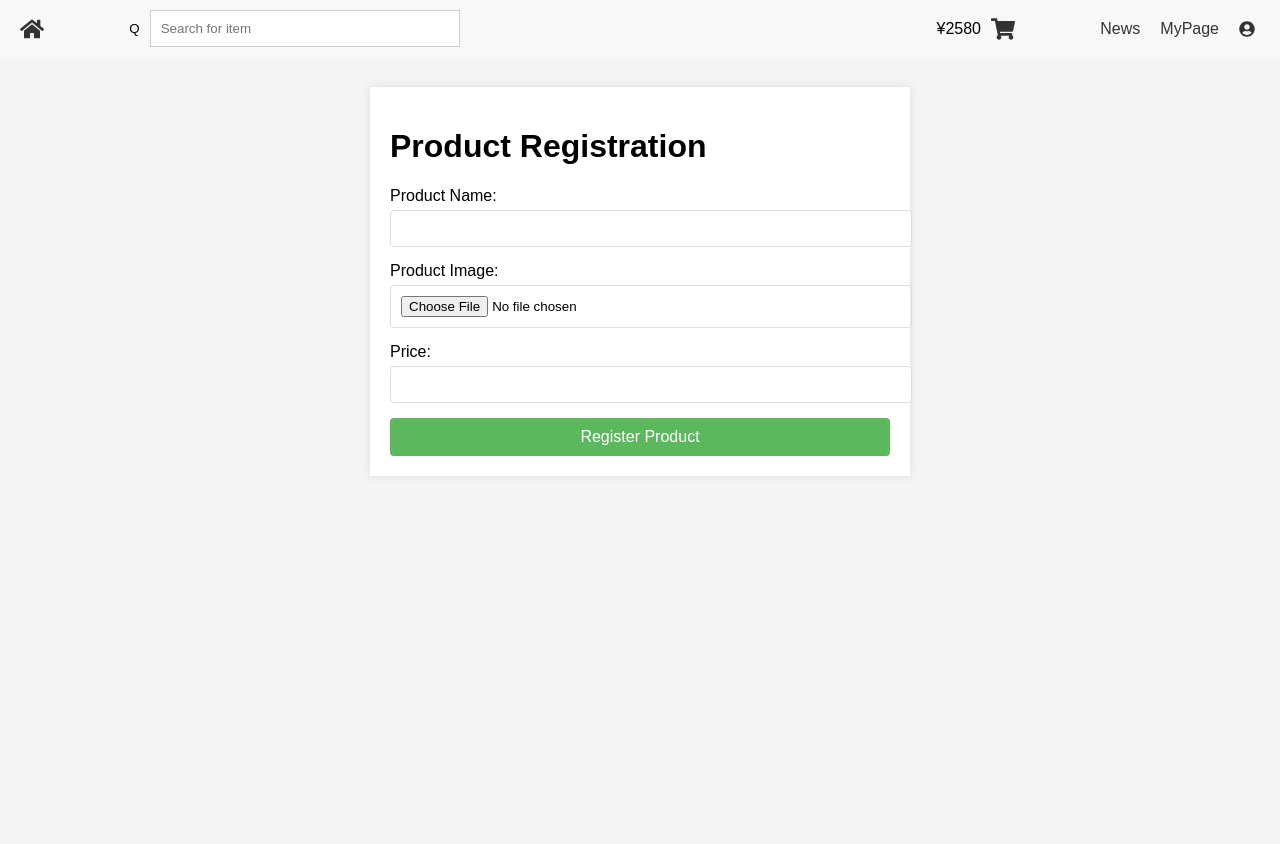
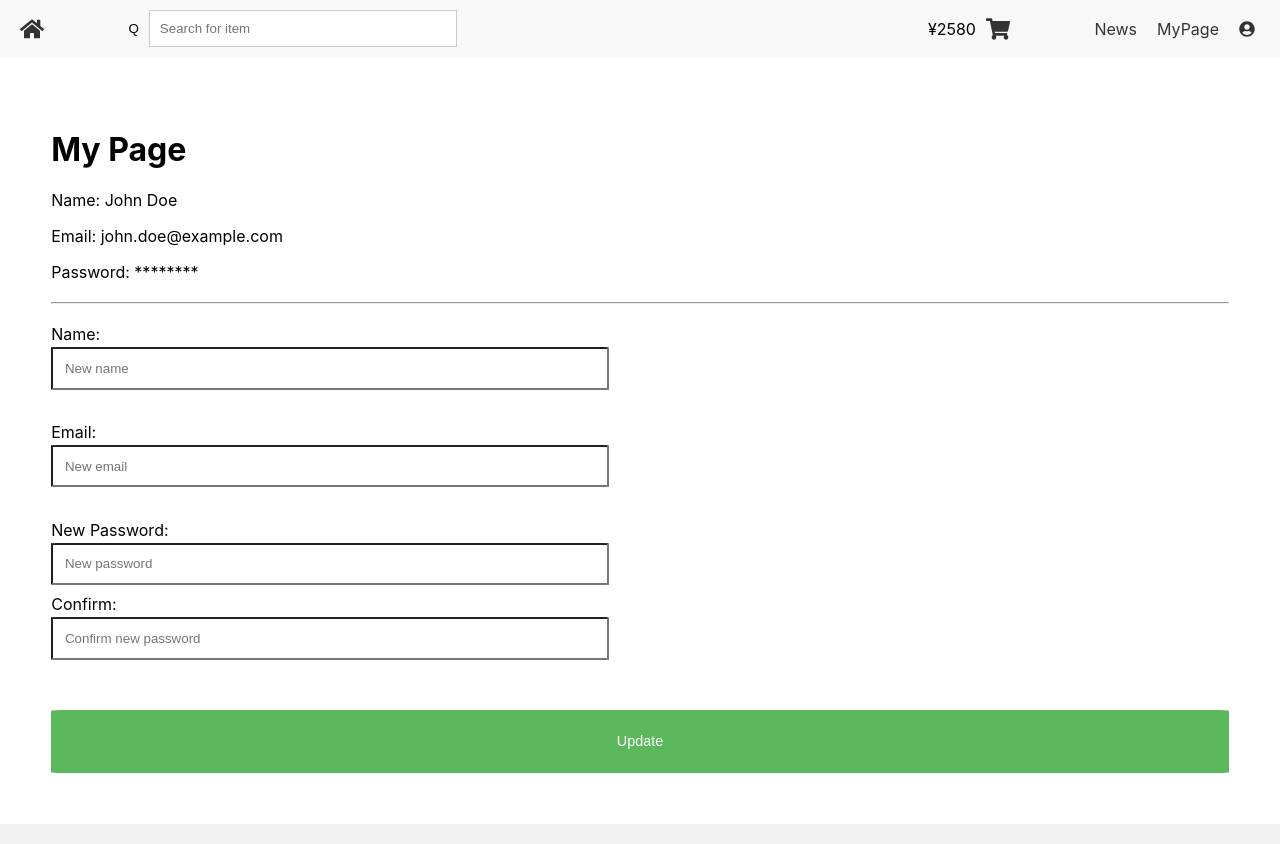
Before and after one commit to nagamoridaiki/ec_app_front_practice, a React (Create React App) app: page / in a window 1280 px wide. Before the commit the page ends 800 px from the top, so only its background shows below. Built offline with nearby package versions, Linux system fonts and the light colour scheme.

Commit message:
サインイン/ログイン/マイページ画面 (#3)

```diff
--- /dev/null
+++ b/src/Login.tsx
@@ -0,0 +1,27 @@
+import React from 'react';
+import './SignIn.css'; // Reusing existing CSS for the header part
+
+function Login() {
+  // Implement the state and logic for login items here
+
+  return (
+    <div className="signin-container">
+      <h1>Login</h1>
+      <form className="signin-form">
+        <div className="form-group">
+          <label htmlFor="email">Email:</label>
+          <input type="email" id="email" name="email" required />
+        </div>
+
+        <div className="form-group">
+          <label htmlFor="password">Password:</label>
+          <input type="password" id="password" name="password" required />
+        </div>
+
+        <button type="submit" className="signin-button">Login</button>
+      </form>
+    </div>
+  );
+}
+
+export default Login;
--- /dev/null
+++ b/src/MyPage.css
@@ -0,0 +1,51 @@
+.signin-container {
+  background-color: #fff;
+  min-width: 10%; /* Further reduced width for better screen balance */
+  margin: auto;
+  padding: 4%; /* Reduced padding for a smaller form */
+  box-shadow: 0 0.5% 2.5% rgba(0, 0, 0, 0.1);
+  border-radius: 2%; /* Added border-radius for rounded corners */
+}
+
+
+
+.signin-form {
+  display: flex;
+  flex-direction: column;
+}
+
+.form-group {
+  margin-bottom: 2%; /* Reduced margin for a tighter layout */
+  width: 50%; /* Shortened width for form-group */
+  border: none; /* Removes the border */
+}
+
+.form-group label {
+  display: block;
+  margin-bottom: 0.5%; /* Reduced margin for a tighter layout */
+}
+
+.form-group input[type="text"],
+.form-group input[type="email"],
+.form-group input[type="password"] {
+  width: calc(100% - 10%); /* Further adjusted width for even smaller input fields */
+  padding: 2%; /* Reduced padding for smaller input fields */
+  border: 0.1% solid #ddd;
+  border-radius: 1%; /* Adjust for rounded corners */
+  margin-bottom: 1.5%; /* Reduced margin for a tighter layout */
+}
+
+.signin-button {
+  padding: 2% 3%; /* Reduced padding for a smaller button */
+  background-color: #5cb85c;
+  color: white;
+  border: none;
+  border-radius: 1%; /* Match the border-radius of the inputs */
+  cursor: pointer;
+  font-size: 90%; /* Reduced font size for a smaller button */
+  margin-top: 1.5%; /* Reduced margin for a tighter layout */
+}
+
+.signin-button:hover {
+  background-color: #4cae4c;
+}
--- /dev/null
+++ b/src/MyPage.tsx
@@ -0,0 +1,75 @@
+import React from 'react';
+import './MainPage.css'; // ヘッダーの部分のみ既存のCSSを再利用
+import './MyPage.css'; // 既存のCSSを再利用
+import diningTableImage from './products/books/bible-1867195_1920.jpeg';
+import { FaHome, FaShoppingCart, FaRegNewspaper, FaUserCircle } from 'react-icons/fa';
+
+const cartTotal = 2580; // // この値はカートの内容に基づいて動的に変更される予定
+
+function MyPage() {
+  return (
+    <div className="App">
+      <header className="main-header">
+        <div className="logo-container">
+          <a href="/" className="home-link">
+            <FaHome />
+          </a>
+        </div>
+        <div className="search-container">
+          <button className="search-btn">Q</button>
+          <input type="text" className="search-input" placeholder="Search for item" />
+        </div>
+
+        <div className="cart-info">
+          <span className="cart-total">¥{cartTotal}</span>
+          <a href="/cart" className="cart-link">
+            <FaShoppingCart />
+          </a>
+        </div>
+
+        <nav className="main-nav">
+          <ul>
+            <li><a href="/news">News</a></li>
+            <li><a href="/mypage">MyPage</a></li>
+            <li><a href="/user"><FaUserCircle /></a></li>
+          </ul>
+        </nav>
+      </header>
+
+      <main className="signin-container">
+        <h1>My Page</h1>
+        <div className="user-data-display">
+          <p>Name: John Doe</p>
+          <p>Email: john.doe@example.com</p>
+          <p>Password: ********</p>
+        </div>
+        <div style={{ margin: '20px 0' }}><hr className="user-data-divider" /></div>
+        <form className="signin-form">
+          <div className="form-group">
+            <label htmlFor="name">Name:</label>
+            <input type="text" id="name" name="name" placeholder="New name" />
+          </div>
+
+          <div className="form-group">
+            <label htmlFor="email">Email:</label>
+            <input type="email" id="email" name="email" placeholder="New email" />
+          </div>
+
+          <div className="form-group password-update-section">
+            <label htmlFor="password">New Password:</label>
+            <input type="password" id="password" name="password" placeholder="New password" />
+            <label htmlFor="password-confirm">Confirm:</label>
+            <input type="password" id="password-confirm" name="password-confirm" placeholder="Confirm new password" />
+          </div>
+          <button type="submit" className="signin-button">Update</button>
+        </form>
+      </main>
+
+      <footer className="footer">
+        {/* フッターの内容 */}
+      </footer>
+    </div>
+  );
+}
+
+export default MyPage;
--- /dev/null
+++ b/src/SignIn.css
@@ -0,0 +1,58 @@
+body {
+  font-family: 'Arial', sans-serif;
+  background-color: #f4f4f4;
+  margin: 0;
+  padding: 0;
+  display: flex;
+  align-items: center;
+  justify-content: center;
+  height: 100vh;
+}
+
+.signin-container {
+  background-color: #fff;
+  min-width: 400px;
+  margin: auto;
+  padding: 5%;
+  box-shadow: 0 0.5% 2.5% rgba(0, 0, 0, 0.1);
+  border-radius: 2%; /* Added border-radius for rounded corners */
+}
+
+.signin-form {
+  display: flex;
+  flex-direction: column;
+}
+
+.form-group {
+  margin-bottom: 3%;
+}
+
+.form-group label {
+  display: block;
+  margin-bottom: 1%;
+}
+
+.form-group input[type="text"],
+.form-group input[type="email"],
+.form-group input[type="password"] {
+  width: calc(100% - 5%); /* Adjust width to account for padding */
+  padding: 2.5%;
+  border: 0.1% solid #ddd;
+  border-radius: 1%; /* Adjust for rounded corners */
+  margin-bottom: 2%; /* Add space below input */
+}
+
+.signin-button {
+  padding: 2.5% 3.75%;
+  background-color: #5cb85c;
+  color: white;
+  border: none;
+  border-radius: 1%; /* Match the border-radius of the inputs */
+  cursor: pointer;
+  font-size: 100%; /* Adjusted for relative sizing */
+  margin-top: 2%; /* Add some space above the button */
+}
+
+.signin-button:hover {
+  background-color: #4cae4c;
+}
--- /dev/null
+++ b/src/SignIn.tsx
@@ -0,0 +1,33 @@
+import React from 'react';
+import './SignIn.css'; // ヘッダーの部分のみ既存のCSSを再利用
+
+function SignIn() {
+  // カートアイテムの状態やロジックをここに実装
+
+  return (
+    <div className="signin-container"> {/* 横幅を調整 */}
+      <h1>Sign In</h1>
+      <form className="signin-form">
+        <div className="form-group">
+          <label htmlFor="name">Name:</label>
+          <input type="text" id="name" name="name" required />
+        </div>
+
+        <div className="form-group">
+          <label htmlFor="email">Email:</label>
+          <input type="email" id="email" name="email" required />
+        </div>
+
+        <div className="form-group">
+          <label htmlFor="password">Password:</label>
+          <input type="password" id="password" name="password" required />
+        </div>
+
+        <button type="submit" className="signin-button">Sign In</button>
+      </form>
+    </div>
+  );
+
+}
+
+export default SignIn;
--- a/src/index.tsx
+++ b/src/index.tsx
@@ -6,6 +6,9 @@ import MainPage from './MainPage'
 import DetailPage from './DetailPage'
 import CartPage from './CartPage'
 import ProductRegistration from './ProductRegistration'
+import SignIn from './SignIn'
+import Login from './Login'
+import MyPage from './MyPage'
 import reportWebVitals from './reportWebVitals';
 
 const root = ReactDOM.createRoot(
@@ -14,11 +17,8 @@ const root = ReactDOM.createRoot(
 root.render(
   <React.StrictMode>
     {/* <MainPage /> */}
-    <ProductRegistration />
+    <MyPage />
   </React.StrictMode>
 );
 
-// If you want to start measuring performance in your app, pass a function
-// to log results (for example: reportWebVitals(console.log))
-// or send to an analytics endpoint. Learn more: https://bit.ly/CRA-vitals
 reportWebVitals();
```
